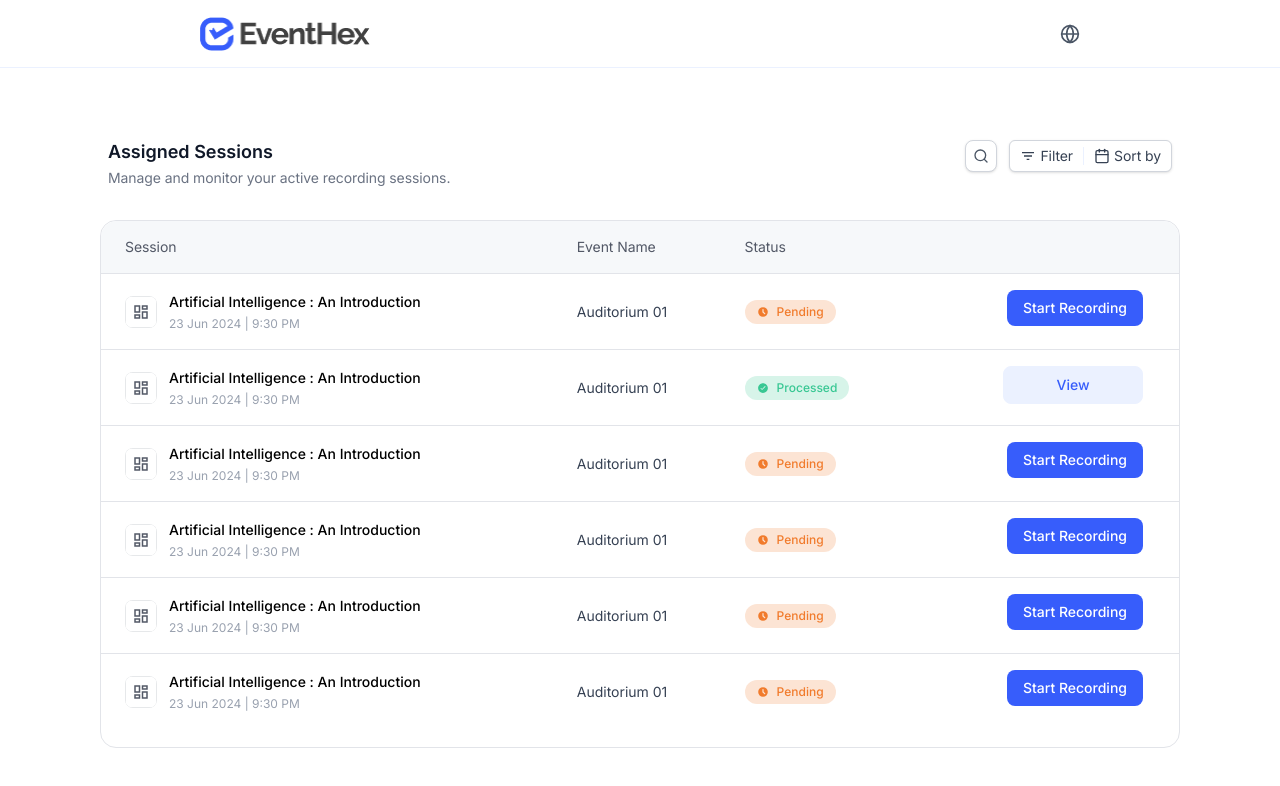
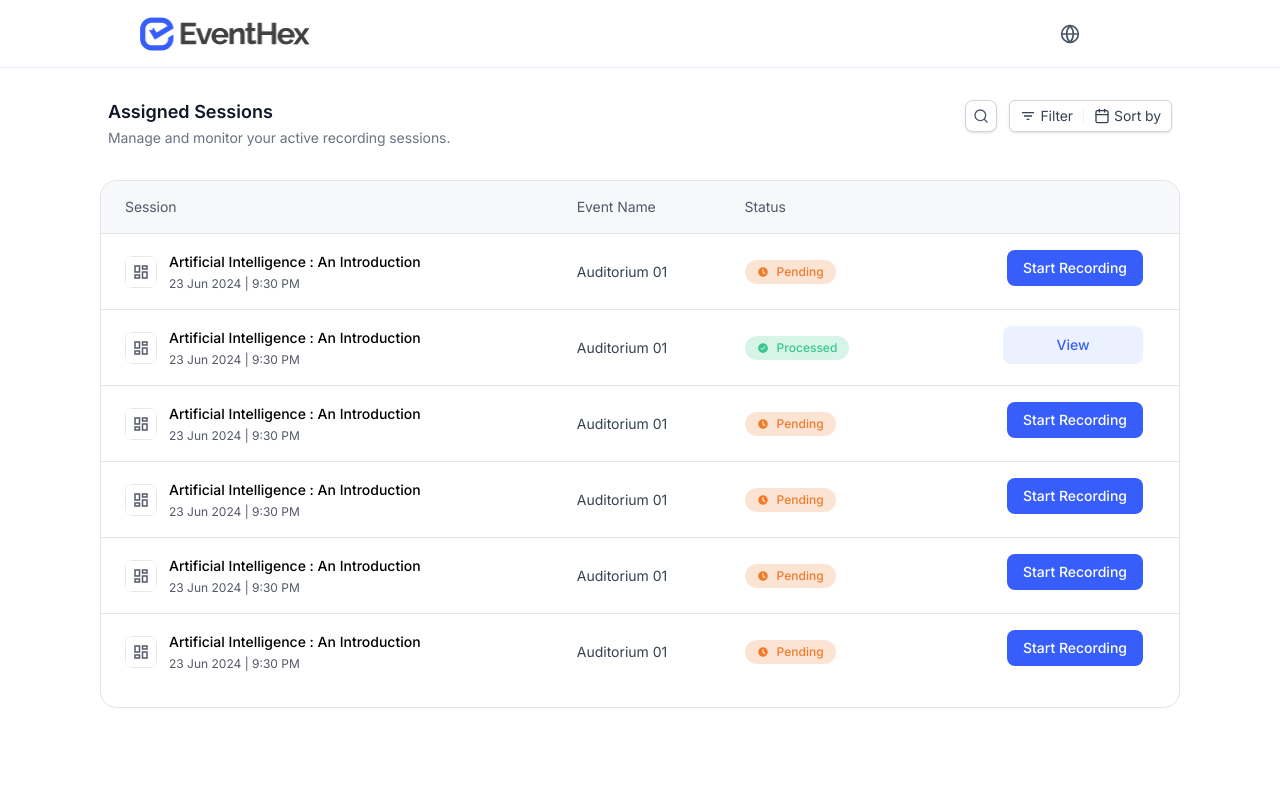
Before and after one commit to Abhinandh05/frontend-tasks, a Next.js app: page / in a window 1280 px wide. Shown: the top 786 px of the page. Built offline with nearby package versions, Linux system fonts and the light colour scheme.

Commit message:
some ui fix

```diff
--- a/components/Header.jsx
+++ b/components/Header.jsx
@@ -8,7 +8,7 @@ const Header = () => {
 
             <div className="max-w-[1440px] mx-auto flex items-center justify-between px-[200px] pt-[16.56px] pb-[16.56px] gap-[12.42px]">
 
-                <div className="flex items-center">
+                <div className="flex items-center -ml-15">
                     <Image
                         src="/navbar.png"
                         alt="EventHex Logo"
--- a/components/HeroSection.jsx
+++ b/components/HeroSection.jsx
@@ -5,7 +5,7 @@ import SessionTable from "@/components/SessionTable";
 
 export const HeroSection = () => {
     return (
-        <div className="mx-auto w-[1064px] space-y-6">
+        <div className="mx-auto w-[1064px] space-y-6 -mt-10">
 
             <div className="flex justify-between items-start h-12">
 
@@ -18,32 +18,29 @@ export const HeroSection = () => {
                     </p>
                 </div>
                 <div className="flex items-center gap-[12px] h-[32px]">
-                    {/* Search */}
-                    <button className="flex items-center justify-center w-[32px] h-[32px] p-[6px] border border-gray-300 rounded-[8px] bg-white shadow-sm">
+                    <button className="flex items-center justify-center w-[32px] h-[32px] p-[6px] border border-gray-300 rounded-[8px] bg-white shadow-sm cursor-pointer">
                         <Search className="w-4 h-4 text-gray-600" />
                     </button>
 
-                    {/* Filter + Sort */}
+
                     <div className="flex h-[32px] rounded-md overflow-hidden border border-gray-300 bg-white shadow-sm min-w-[160px]">
-                        <button className="flex items-center gap-[4px] px-[10px] py-[4px] text-[14px] leading-[20px] font-normal tracking-[-0.006em] text-gray-700 font-inter hover:bg-gray-50 whitespace-nowrap">
+                        <button className="flex items-center gap-[4px] px-[10px] py-[4px] text-[14px] leading-[20px] font-normal tracking-[-0.006em] text-gray-700 font-inter hover:bg-gray-50 whitespace-nowrap cursor-pointer">
                             <MdFilterList className="w-4 h-4" />
                             Filter
                         </button>
                         <div className="w-px bg-gray-200 my-[6px]" />
-                        <button className="flex items-center gap-[4px] px-[10px] py-[4px] text-[14px] leading-[20px] font-normal tracking-[-0.006em] text-gray-700 font-inter hover:bg-gray-50 whitespace-nowrap">
+                        <button className="flex items-center gap-[4px] px-[10px] py-[4px] text-[14px] leading-[20px] font-normal tracking-[-0.006em] text-gray-700 font-inter hover:bg-gray-50 whitespace-nowrap cursor-pointer">
                             <Calendar className="w-4 h-4" />
                             Sort by
                         </button>
                     </div>
+
                 </div>
 
 
             </div>
 
 
-
-
-
         </div>
     )
 }
--- a/components/SessionTable.jsx
+++ b/components/SessionTable.jsx
@@ -42,7 +42,7 @@ export default function SessionTable() {
 
                                     <div>
                                         <p className="font-medium text-black mb-1">{session.title}</p>
-                                        <p className="text-gray-400 text-xs">{session.date}</p>
+                                        <p className="text-gray-100 text-xs">{session.date}</p>
                                     </div>
                                 </div>
                             </td>
```
